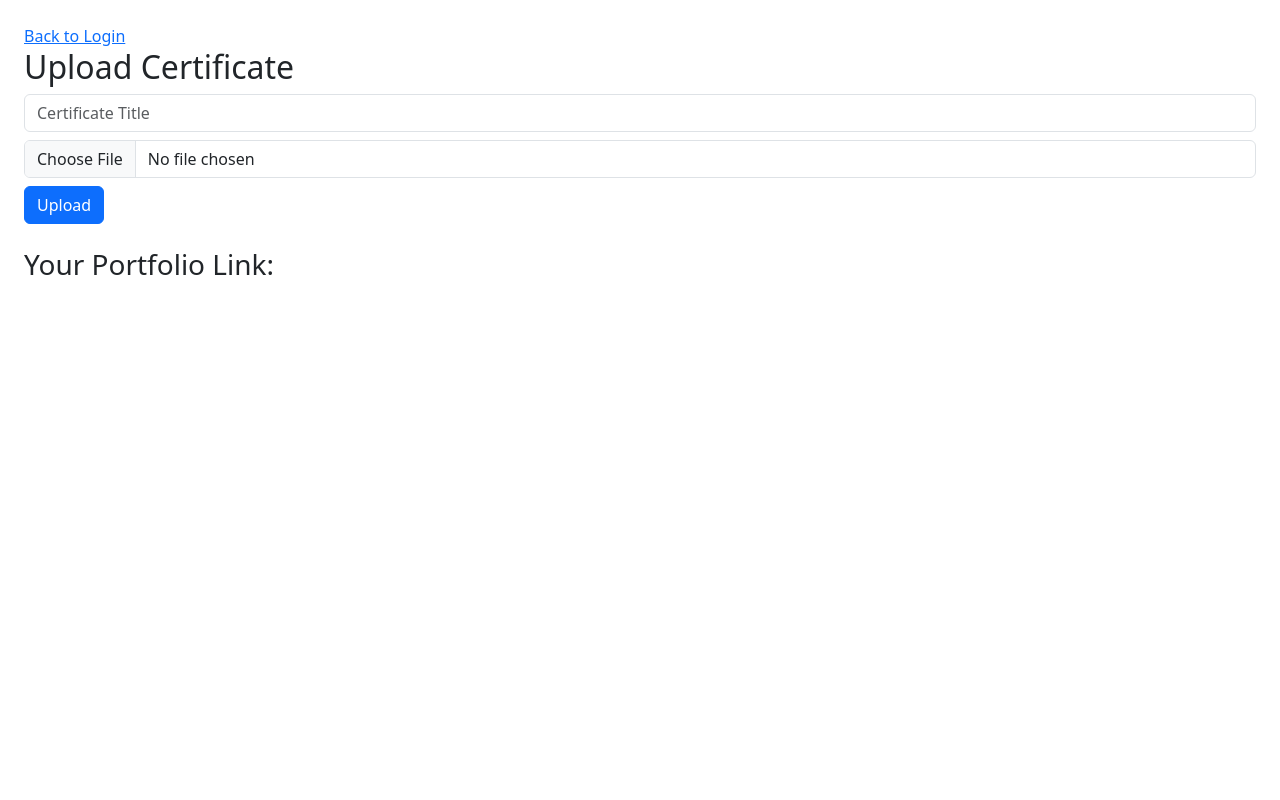
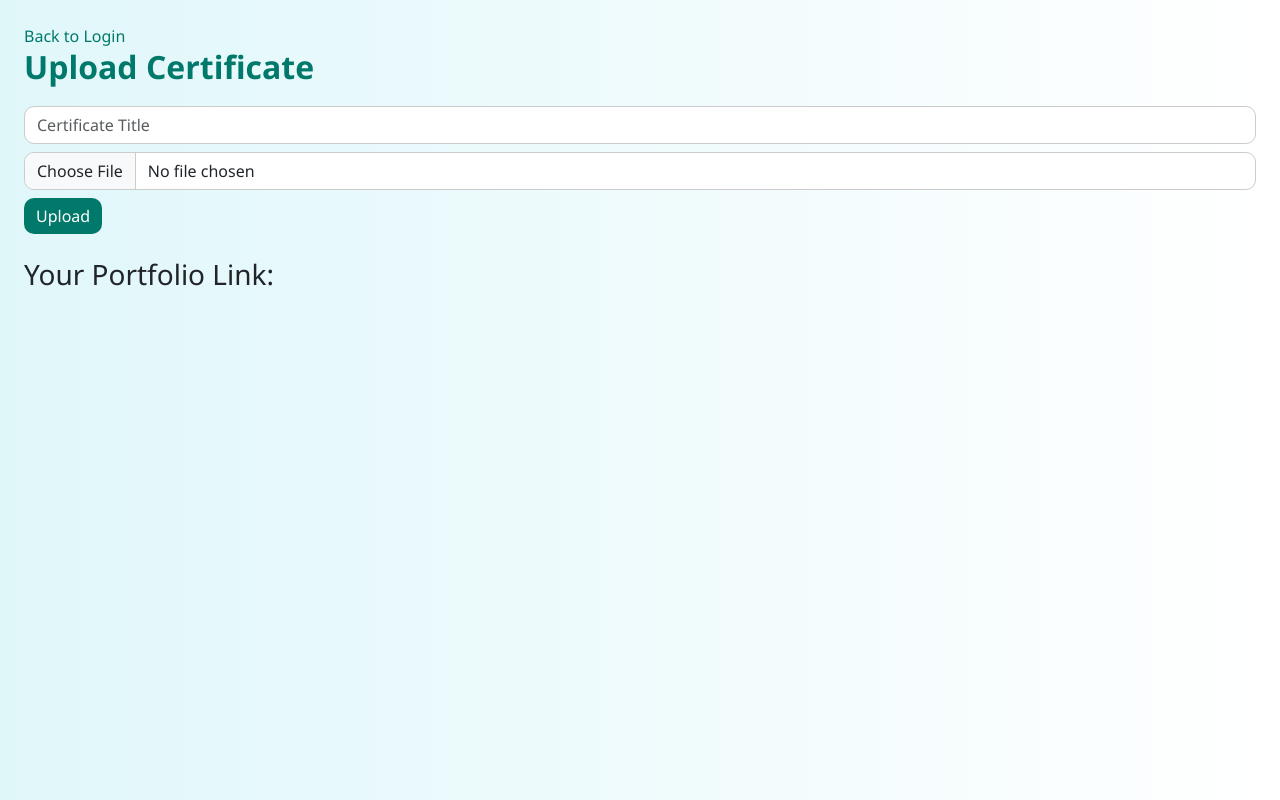
Before and after one commit to kiranvarikallu/certificate, a plain HTML site: page dashboard.html in a window 1280 px wide. Drawn offline with nearby package versions, Linux system fonts and the light colour scheme.

Commit message:
Update dashboard.html

```diff
--- a/dashboard.html
+++ b/dashboard.html
@@ -4,7 +4,64 @@
 <head>
   <title>Upload Certificate</title>
   <link rel="stylesheet" href="https://cdn.jsdelivr.net/npm/bootstrap@5.3.3/dist/css/bootstrap.min.css">
+
 </head>
+  <style>
+    body {
+  background: linear-gradient(to right, #e0f7fa, #fff);
+  font-family: 'Segoe UI', Tahoma, Geneva, Verdana, sans-serif;
+  padding: 30px;
+  min-height: 100vh;
+}
+
+h2 {
+  color: #00796b;
+  margin-bottom: 20px;
+  font-weight: 600;
+}
+
+input[type="text"], input[type="file"] {
+  border-radius: 10px;
+  border: 1px solid #ccc;
+  transition: all 0.3s ease;
+}
+
+input[type="text"]:focus, input[type="file"]:focus {
+  border-color: #00796b;
+  box-shadow: 0 0 5px rgba(0, 150, 136, 0.5);
+}
+
+.btn-primary {
+  background-color: #00796b;
+  border: none;
+  border-radius: 10px;
+  transition: background-color 0.3s ease;
+}
+
+.btn-primary:hover {
+  background-color: #004d40;
+}
+
+#portfolioLink {
+  display: inline-block;
+  margin-top: 10px;
+  font-weight: 500;
+  color: #004d40;
+  text-decoration: underline;
+  word-break: break-all;
+}
+
+a {
+  text-decoration: none;
+  color: #00796b;
+  font-weight: 500;
+}
+
+a:hover {
+  text-decoration: underline;
+  color: #004d40;
+}
+</style>
 <body class="p-4">
 
   <a href="index.html">Back to Login</a>
@@ -18,6 +75,6 @@
   <a id="portfolioLink" href="#" target="_blank"></a>
 
 
-  <script src="js/script.js"></script>
+  <script src="script.js"></script>
 </body>
 </html>
```
